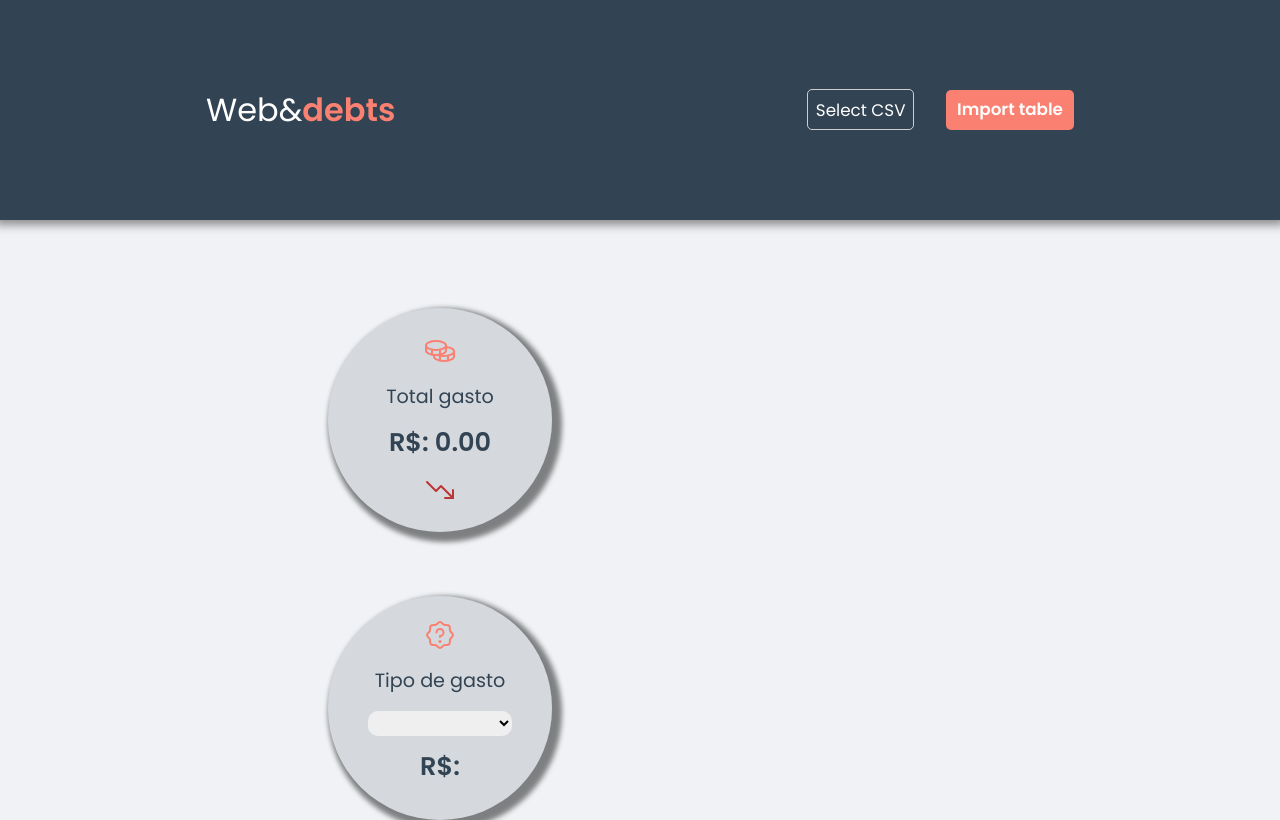
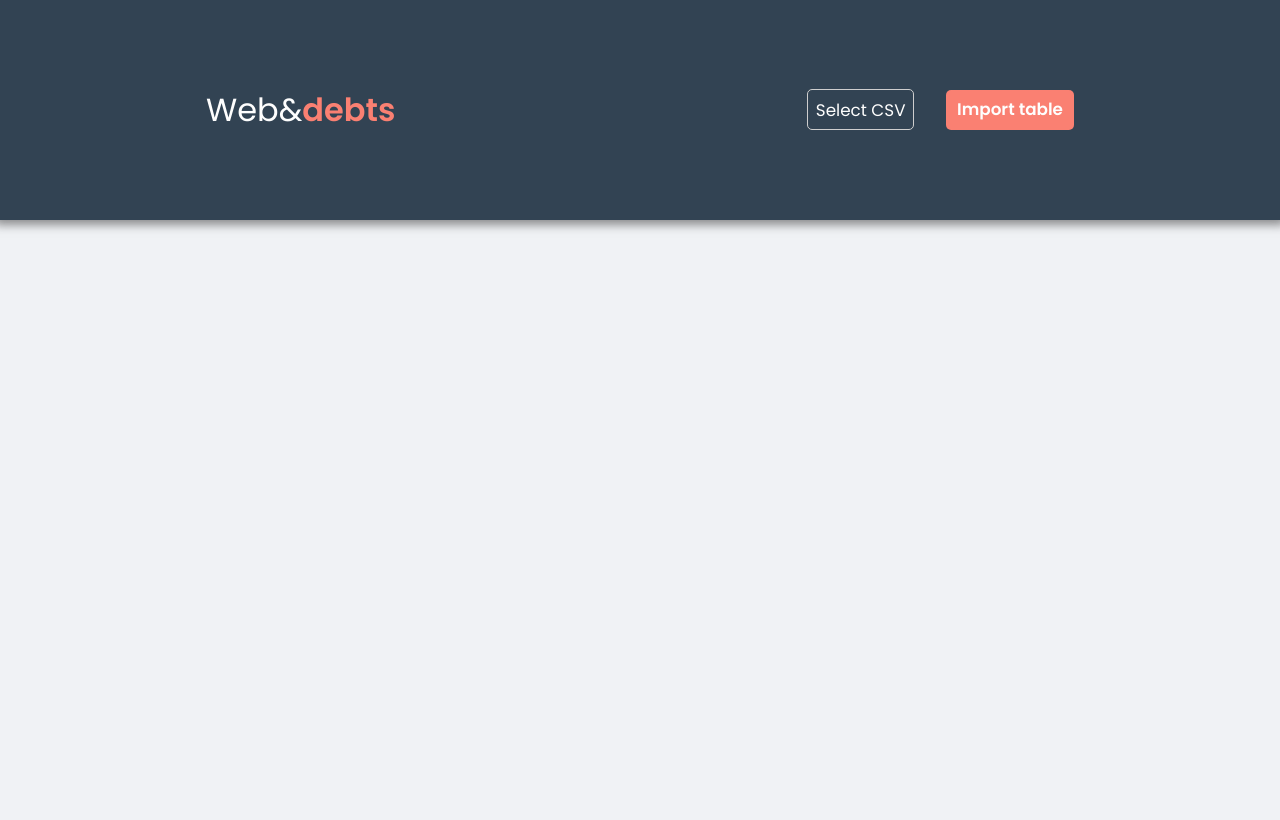
Before and after one commit to Abiscula/web_debts_front-end, a React (Create React App) app: page / in a window 1280 px wide. Built offline with nearby package versions, Linux system fonts and the light colour scheme.

Commit message:
adicionado validação para renderizaar as estatisticas

```diff
--- a/src/App.tsx
+++ b/src/App.tsx
@@ -2,9 +2,13 @@ import { Normalize } from 'styled-normalize'
 import { Header } from './components/Header';
 import { Statistic } from './components/Statistic';
 import { Table } from './components/Table';
+import { useDataContext } from './provider/dataProvider';
 import { Container, Global } from './style';
 
 export function App() {
+
+  const { table } = useDataContext()
+
   return (
     <>
       <Normalize />
@@ -14,7 +18,7 @@ export function App() {
 
       <Container>
         <Table />
-        <Statistic />
+        {table.length !== 0 ? <Statistic /> : ''}
       </Container>
 
     </>
```
